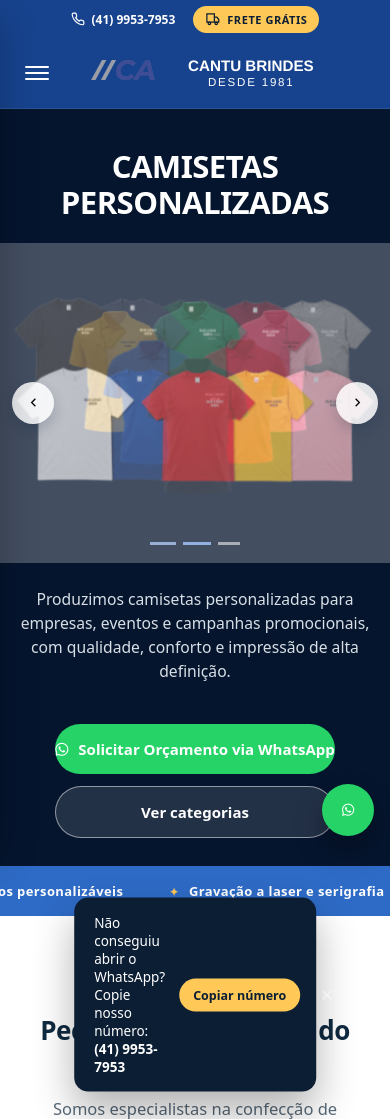
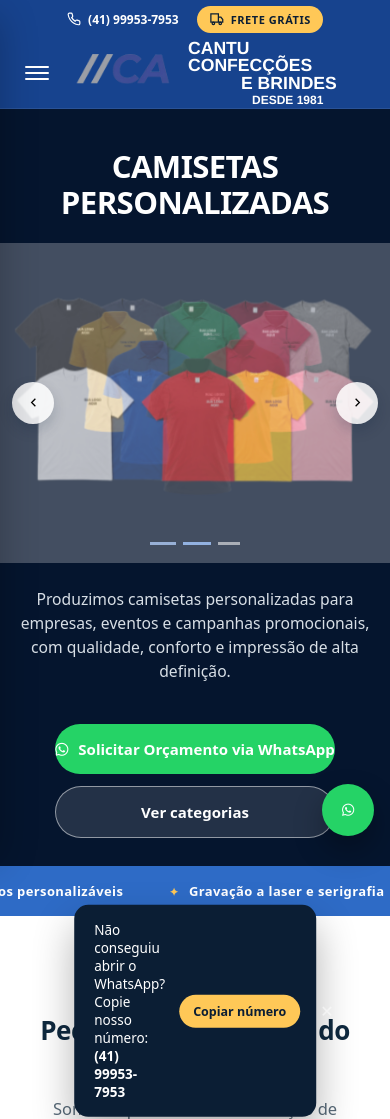
Before and after one commit to GuiSanchez1910/Cantu, a plain HTML site: page index.html in a window 390 px wide. Shown: the top 1119 px of the page. Drawn offline with Linux system fonts and the light colour scheme.

Commit message:
ajustes visuais

```diff
--- a/index.html
+++ b/index.html
@@ -608,7 +608,7 @@
 
       .logo-image {
         /* width: 150px; */
-        height: 76px;
+        /* height: 76px; */
       }
 
       .logo-text {
@@ -2891,11 +2891,11 @@
     <div class="contact-bar">
       <div class="wrap">
         <div class="contact-details">
-          <a class="contact-item" href="tel:+554199537953"><svg viewBox="0 0 24 24" fill="none" stroke="currentColor"
+          <a class="contact-item" href="tel:+5541999537953"><svg viewBox="0 0 24 24" fill="none" stroke="currentColor"
               stroke-width="2">
               <path
                 d="M22 16.9v3a2 2 0 01-2.2 2 19.8 19.8 0 01-8.6-3.1 19.4 19.4 0 01-6-6A19.8 19.8 0 012 4.2 2 2 0 014 2h3a2 2 0 012 1.7c.1 1 .4 1.9.7 2.7a2 2 0 01-.5 2.1L8 9.7a16 16 0 006 6l1.2-1.2a2 2 0 012.1-.5c.9.3 1.8.6 2.7.7a2 2 0 012 2z" />
-            </svg>(41) 9953-7953</a>
+            </svg>(41) 99953-7953</a>
           <span class="contact-item contact-address"><svg viewBox="0 0 24 24" fill="none" stroke="currentColor"
               stroke-width="2">
               <path d="M20 10c0 5-8 12-8 12S4 15 4 10a8 8 0 1116 0z" />
@@ -2926,8 +2926,9 @@
       </picture>
 
       <div class="mobile-logo-text">
-        <strong class="mobile-logo-title">CANTU BRINDES</strong>
-        <small class="mobile-logo-subtitle">&nbsp;&nbsp;&nbsp; DESDE 1981</small>
+        <span class="line-1 mobile-logo-title">Cantu confecções</span>
+        <span class="line-2 mobile-logo-title">e Brindes</span>
+        <small class="line-3 mobile-logo-title">DESDE 1981</small>
       </div>
     </a>
 
@@ -2951,19 +2952,19 @@
       <a href="#categorias">Categorias</a>
       <a href="#contato">Contato</a>
       <a href="#grife">Grife Personalizada</a>
-      <a class="mobile-contact-item" href="tel:+554199537953">
+      <a class="mobile-contact-item" href="tel:+5541999537953">
         <svg viewBox="0 0 24 24" fill="none" stroke="currentColor" stroke-width="2">
           <path
             d="M22 16.9v3a2 2 0 01-2.2 2 19.8 19.8 0 01-8.6-3.1 19.4 19.4 0 01-6-6A19.8 19.8 0 012 4.2 2 2 0 014 2h3a2 2 0 012 1.7c.1 1 .4 1.9.7 2.7a2 2 0 01-.5 2.1L8 9.7a16 16 0 006 6l1.2-1.2a2 2 0 012.1-.5c.9.3 1.8.6 2.7.7a2 2 0 012 2z" />
         </svg>
-        <span>(41) 9953-7953</span>
+        <span>(41) 99953-7953</span>
       </a>
-      <a class="mobile-contact-item" href="mailto:contato@cantubrindes.com.br">
+      <a class="mobile-contact-item" href="mailto:atendimentocantu@gmail.com">
         <svg viewBox="0 0 24 24" fill="none" stroke="currentColor" stroke-width="2">
           <path d="M4 6h16a1 1 0 011 1v10a1 1 0 01-1 1H4a1 1 0 01-1-1V7a1 1 0 011-1z" />
           <path d="M5 8l7 6 7-6" />
         </svg>
-        <span>contato@cantubrindes.com.br</span>
+        <span>atendimentocantu@gmail.com</span>
       </a>
     </nav>
     <div class="mobile-nav-backdrop" id="mobileNavBackdrop"></div>
@@ -3963,17 +3964,17 @@
 
           <div>
             <i class="fa-solid fa-phone"></i>
-            (41) 9953-7953
+            (41) 99953-7953
           </div>
 
           <div>
             <i class="fa-brands fa-whatsapp"></i>
-            (41) 9953-7953
+            (41) 99953-7953
           </div>
 
           <div>
             <i class="fa-solid fa-envelope"></i>
-            atendimentocantu@gmail.com.br
+            atendimentocantu@gmail.com
           </div>
 
           <div>
@@ -3996,7 +3997,7 @@
   </footer>
 
   <div class="wa-fallback" id="waFallback">
-    <span>Não conseguiu abrir o WhatsApp? Copie nosso número:<br><strong>(41) 9953-7953</strong></span>
+    <span>Não conseguiu abrir o WhatsApp? Copie nosso número:<br><strong>(41) 99953-7953</strong></span>
     <button class="copy" id="copyNumber">Copiar número</button>
     <button class="close-x" id="closeFallback">✕</button>
   </div>
@@ -4012,7 +4013,7 @@
 
   <script>
     // ---------- CONFIG ----------
-    const WHATSAPP_NUMBER = "554199537953";
+    const WHATSAPP_NUMBER = "5541999537953";
 
     const colorThemes = {
       light: {
--- a/style.css
+++ b/style.css
@@ -326,7 +326,7 @@
 }
 
 .mobile-logo-text {
-    display: flex;
+    /* display: flex; */
     flex-direction: column;
     justify-content: center;
     align-items: flex-start; /* alinha as duas linhas pela esquerda */
@@ -689,7 +689,34 @@
   width: 100% !important;
 }
 
-/* Força o menu a ficar centralizado entre os dois lados */
+
+
+.mobile-logo-text {
+  /* display: flex; */
+  flex-direction: column; /* Empilha as linhas */
+  font-family: sans-serif; /* Use a fonte da sua preferência */
+  text-transform: uppercase; /* Garante caixa alta se desejar */
+}
+
+/* Primeira linha */
+.line-1 {
+  font-weight: bold;
+  font-size: 1.1rem;
+}
+
+/* Segunda linha (recuada para a direita) */
+.line-2 {
+  font-weight: bold;
+  font-size: 1.1rem;
+  margin-left: 4.5rem; /* Ajuste este valor para mover 'e Brindes' mais/menos para a direita */
+}
+
+/* Terceira linha (com recuo maior) */
+.line-3 {
+  font-size: 0.75rem;
+  margin-left: 4rem; /* Ajuste este valor para alinhar 'Desde 1981' logo abaixo da segunda linha */
+  margin-top: 2px;
+}
 .top-header-v2__nav {
   margin: 0 auto !important;
 }
@@ -737,3 +764,29 @@
     pointer-events: none !important;
   }
 }
+
+.mobile-logo-text {
+  /* display: flex; */
+  flex-direction: column; /* Empilha as linhas */
+  font-family: sans-serif; /* Use a fonte da sua preferência */
+  text-transform: uppercase; /* Garante caixa alta se desejar */
+}
+
+/* Primeira linha */
+.line-1 {
+  font-weight: bold;
+  font-size: 1.1rem;
+}
+
+/* Segunda linha (recuada para a direita) */
+.line-2 {
+  font-weight: bold;
+  font-size: 1.1rem;
+    margin-left: 53px;}
+
+/* Terceira linha (com recuo maior) */
+.line-3 {
+  font-size: 0.75rem;
+  margin-left: 4rem; /* Ajuste este valor para alinhar 'Desde 1981' logo abaixo da segunda linha */
+  margin-top: 2px;
+}
```
